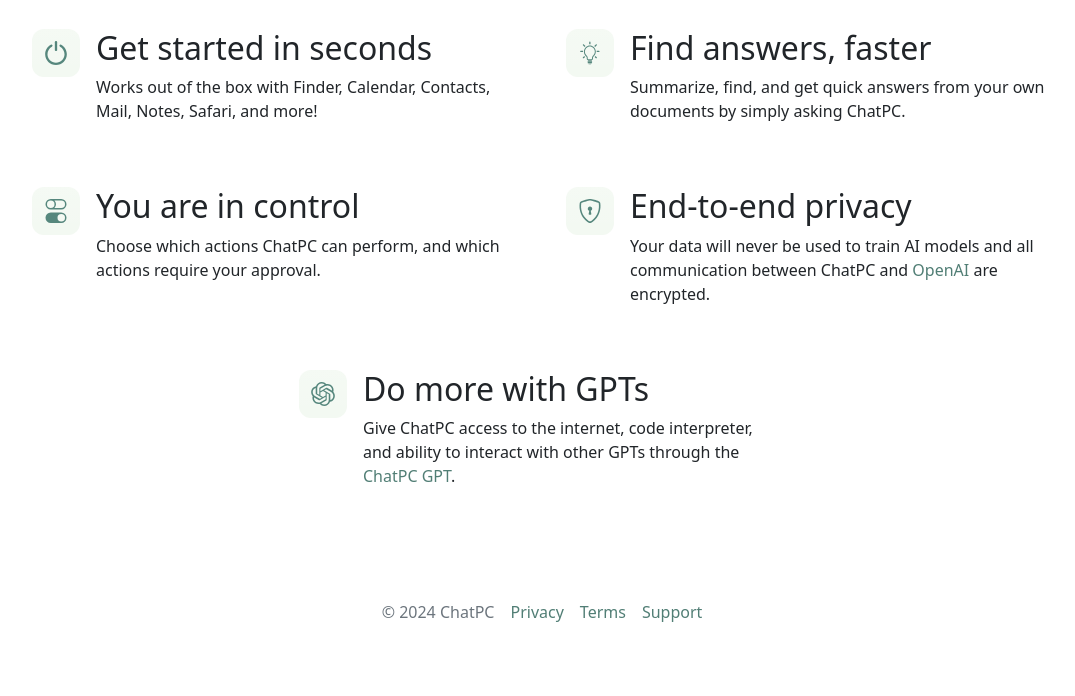
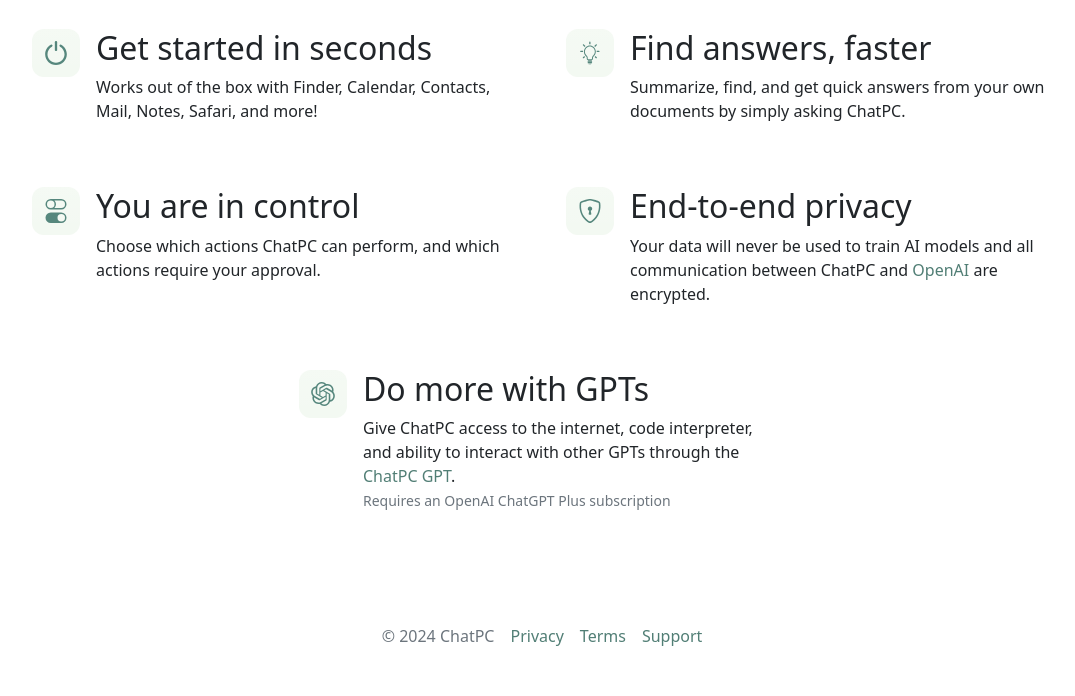
Before and after one commit to dounan/chat-pc-site, a Jekyll site: the page built from index.html, in a window 1280 px wide. Shown: the part 510-1206 px from the top of the page, without its empty margins (98-1173 px from the left). Built offline with Jekyll 4.4.1, drawn with Linux system fonts in a browser that asks for light colours; comment, search, counter and statistics services are not loaded; before the commit the page ends 1182 px from its top, so only the background shows below that.

Commit message:
add note about GPT requiring ChatGPT plus subscription

```diff
--- a/index.html
+++ b/index.html
@@ -71,7 +71,11 @@
       </div>
       <div>
         <p class="h2">Do more with GPTs</p>
-        <p>Give ChatPC access to the internet, code interpreter, and ability to interact with other GPTs through the <a href="https://chat.openai.com/g/g-611zFFIQR-chatpc-connect-with-macos" target="_blank">ChatPC GPT</a>.</p>
+        <p>
+          Give ChatPC access to the internet, code interpreter, and ability to interact with other GPTs through the <a href="https://chat.openai.com/g/g-611zFFIQR-chatpc-connect-with-macos" target="_blank">ChatPC GPT</a>.
+          <br/>
+          <small class="text-muted">Requires an OpenAI ChatGPT Plus subscription</small>
+        </p>
       </div>
     </div>
   </div>
```
